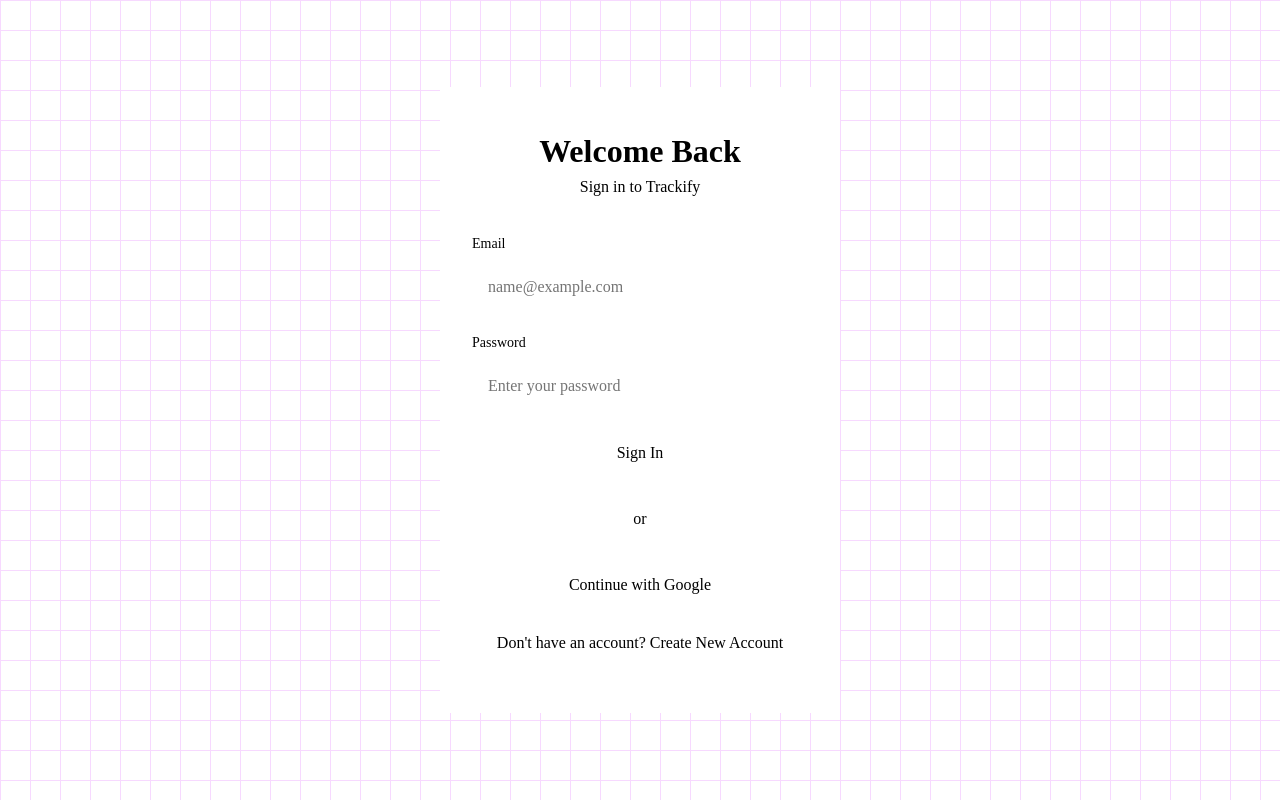
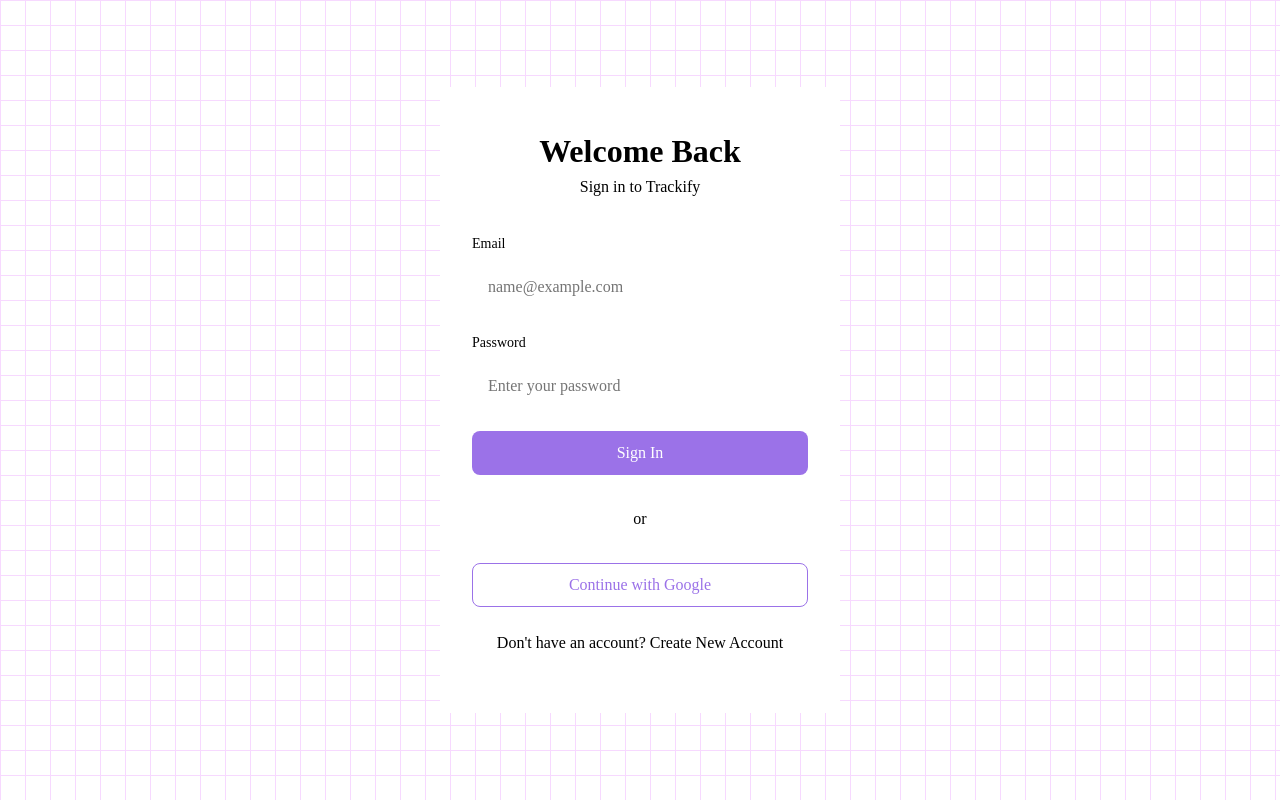
Before and after one commit to mohammaddabbass/Pixly, a React (Vite) app in the folder frontend/src/renderer/: page / in a window 1280 px wide. Built offline with nearby package versions, Linux system fonts and the light colour scheme.

Commit message:
Implemented button component

```diff
--- a/frontend/src/renderer/src/assets/base.css
+++ b/frontend/src/renderer/src/assets/base.css
@@ -33,7 +33,7 @@
       linear-gradient(to bottom, #f7d9ff 1px, transparent 1px);
   line-height: 1.5;
   min-height: 100vh;
-  background-size: 30px 30px;
+  background-size: 25px 25px;
 
 }
 
--- a/frontend/src/renderer/src/components/Button/styles.css
+++ b/frontend/src/renderer/src/components/Button/styles.css
@@ -4,7 +4,7 @@
     justify-content: center;
     height: 44px;
     padding: 0 1.2rem;
-    border-radius: var(--ios-border-radius-element);
+    border-radius: var(--radius-sm);
     font-size: 1rem;
     font-weight: 500;
     cursor: pointer;
@@ -17,23 +17,23 @@
 }
 
 .primary {
-    background: var(--ios-system-blue);
-    color: var(--ios-system-background);
+    background: var(--color-primary);
+    color: var(--color-primary-bg);
 }
 
 .destructive {
-    background: var(--ios-system-red);
-    color: var(--ios-system-background);
+    background: var(--color-error);
+    color: var(--color-primary-bg);
 }
 
 .confirm {
-    background: var(--ios-system-green);
-    color: var(--ios-system-background);
+    background: var(--color-success);
+    color: var(--color-primary-bg);
 }
 
 
 .bordered {
     background: transparent;
-    color: var(--ios-label);
-    border: 1px solid var(--ios-tertiary-background);
+    color: var(--color-primary);
+    border: 1px solid var(--color-primary);
 }
```
